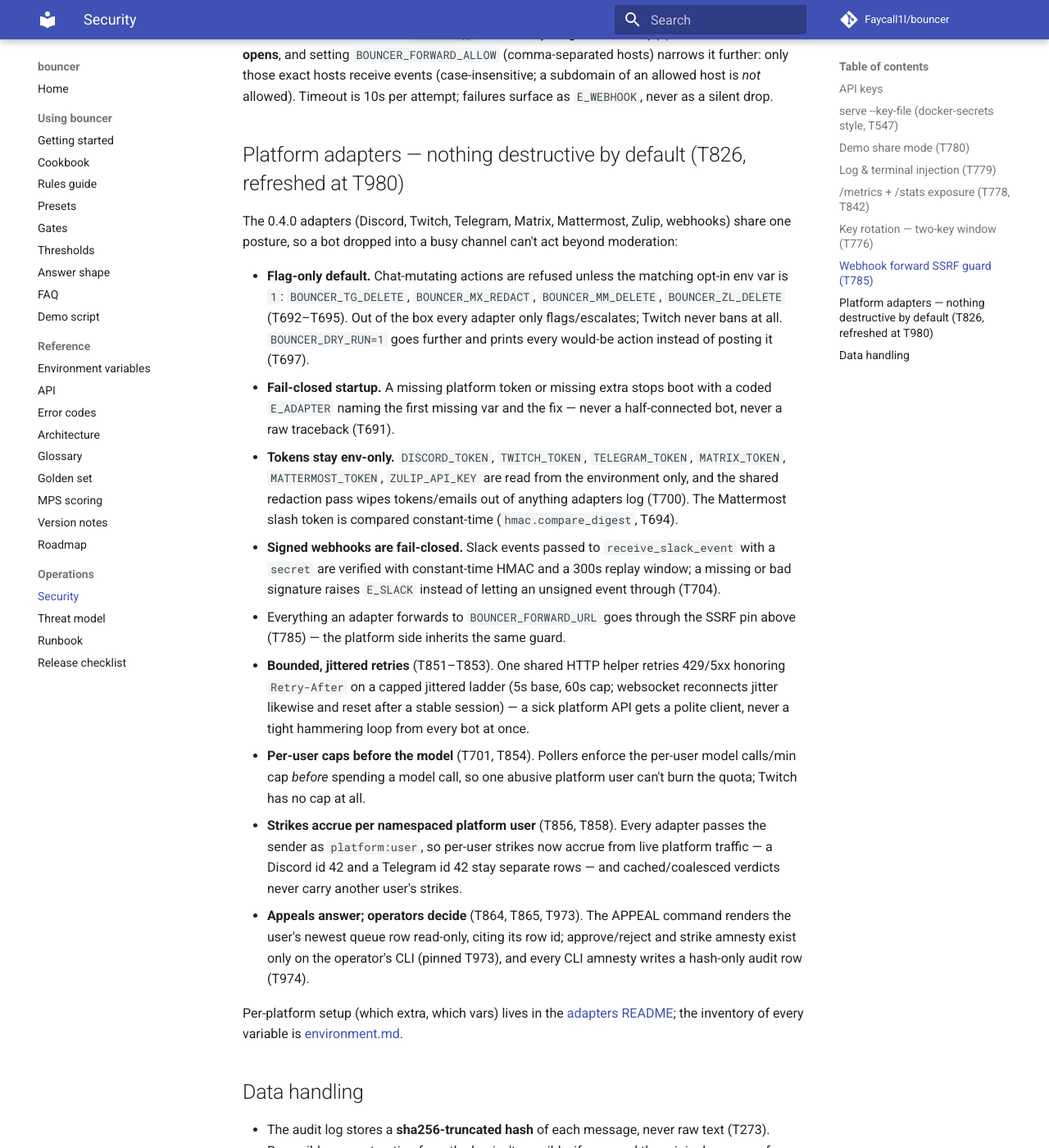
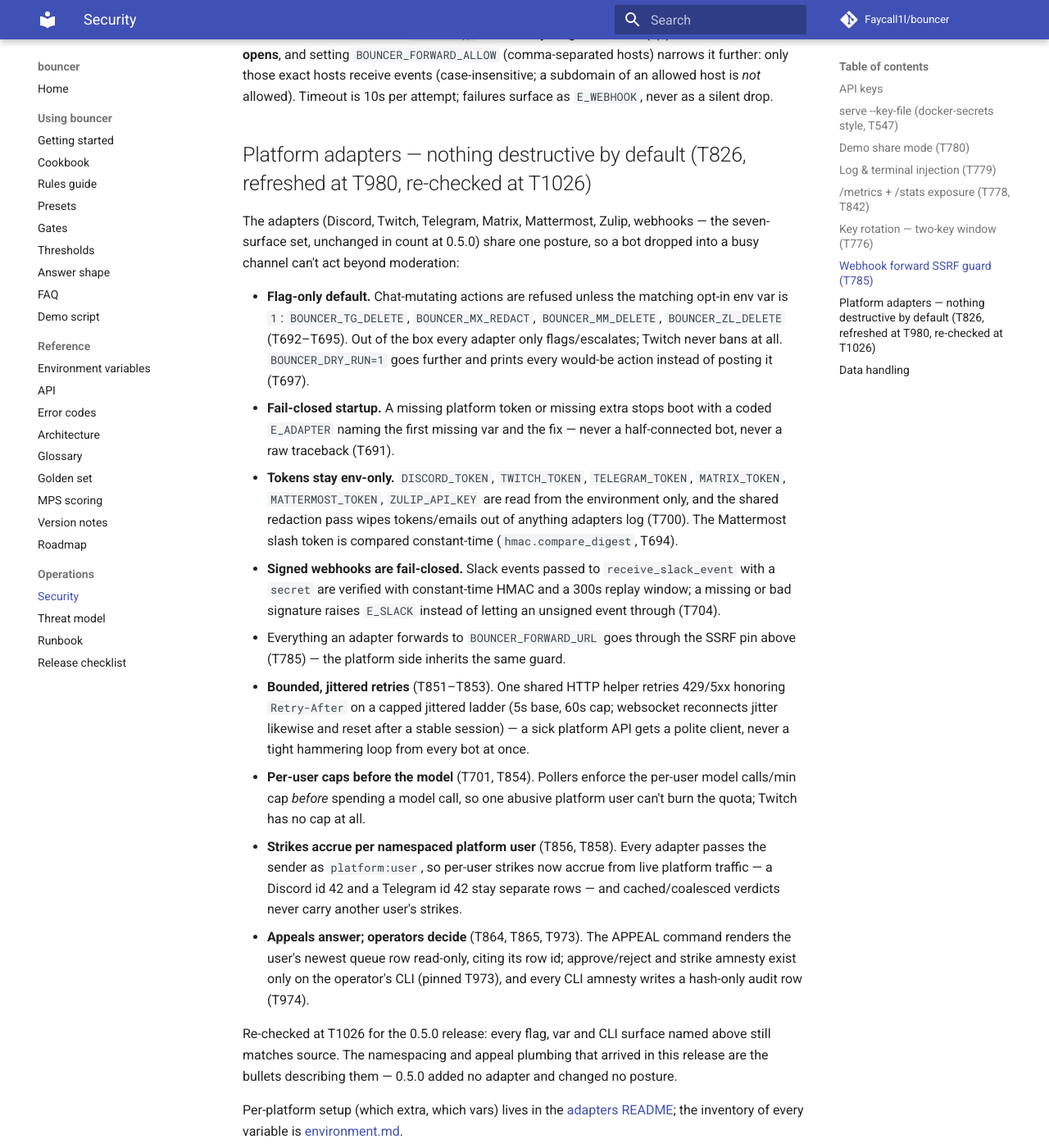
Before and after one commit to Faycall1l/bouncer, an MkDocs documentation site: the page built from docs/SECURITY.md, in a window 1280 px wide and 1400 px high, scrolled down 2591 px. Shown: the whole window at 82% size. Built offline with MkDocs 1.6.1 and Material for MkDocs 9.7.7, drawn with Linux system fonts in a browser that asks for light colours; comment, search, counter and statistics services are not loaded.

Commit message:
T1026 security doc re-checked for 0.5.0: adapters section cites the box, version-sounding phrase gone, flags and CLI promises pinned

```diff
--- a/docs/SECURITY.md
+++ b/docs/SECURITY.md
@@ -114,10 +114,11 @@ further: only those exact hosts receive events (case-insensitive; a
 subdomain of an allowed host is *not* allowed). Timeout is 10s per
 attempt; failures surface as `E_WEBHOOK`, never as a silent drop.
 
-## Platform adapters — nothing destructive by default (T826, refreshed at T980)
+## Platform adapters — nothing destructive by default (T826, refreshed at T980, re-checked at T1026)
 
-The 0.4.0 adapters (Discord, Twitch, Telegram, Matrix, Mattermost, Zulip,
-webhooks) share one posture, so a bot dropped into a busy channel can't
+The adapters (Discord, Twitch, Telegram, Matrix, Mattermost, Zulip,
+webhooks — the seven-surface set, unchanged in count at 0.5.0) share one
+posture, so a bot dropped into a busy channel can't
 act beyond moderation:
 
 * **Flag-only default.** Chat-mutating actions are refused unless the
@@ -159,6 +160,11 @@ act beyond moderation:
   CLI (pinned T973), and every CLI amnesty writes a hash-only audit row
   (T974).
 
+Re-checked at T1026 for the 0.5.0 release: every flag, var and CLI
+surface named above still matches source. The namespacing and appeal
+plumbing that arrived in this release are the bullets describing them —
+0.5.0 added no adapter and changed no posture.
+
 Per-platform setup (which extra, which vars) lives in the
 [adapters README](https://github.com/Faycall1l/bouncer/blob/main/src/gatekeeper/adapters/README.md);
 the inventory of every variable is [environment.md](environment.md).
```
Also changed, not shown: TODO.md (+1 -1 lines), 1 other file.
